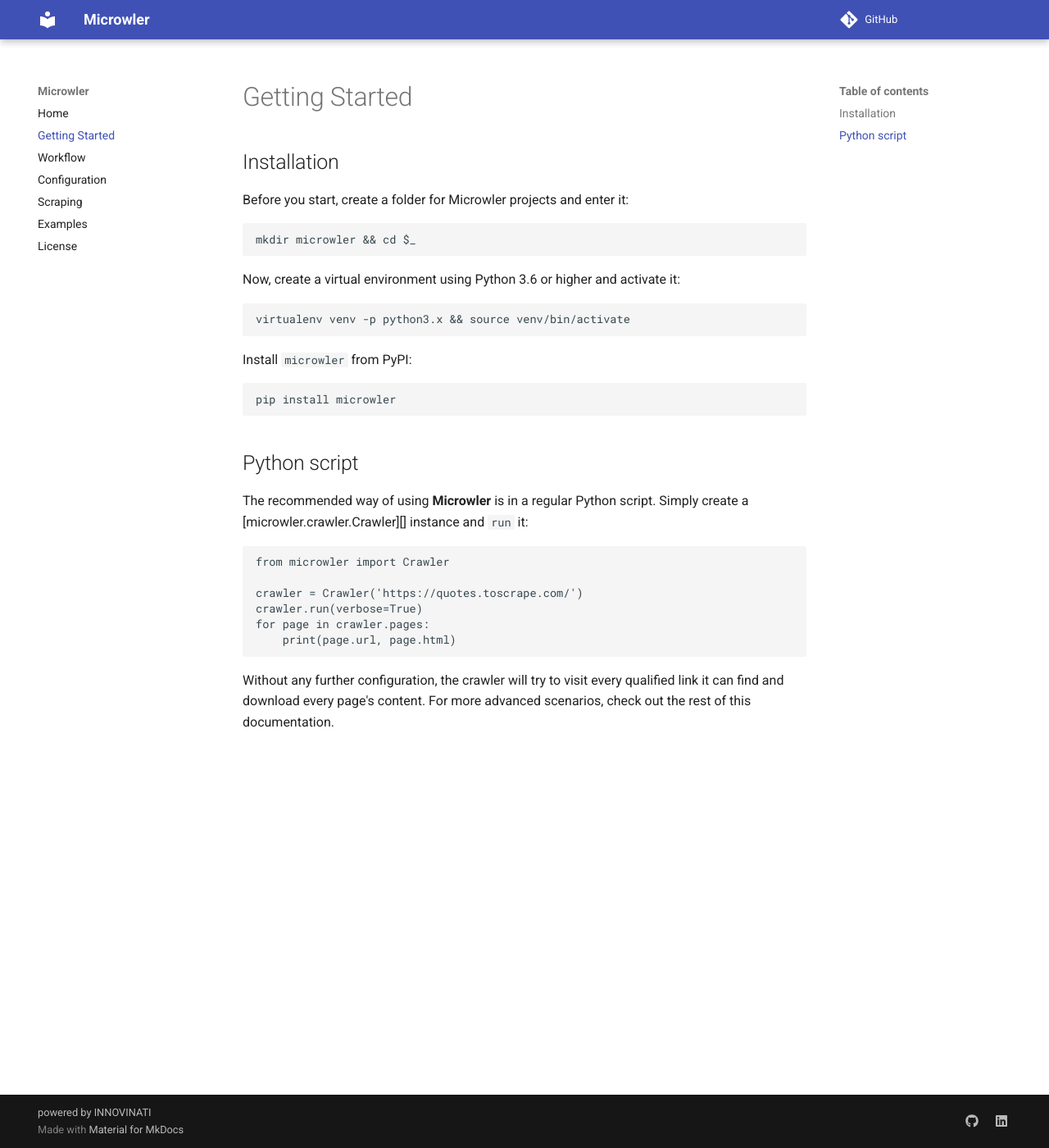
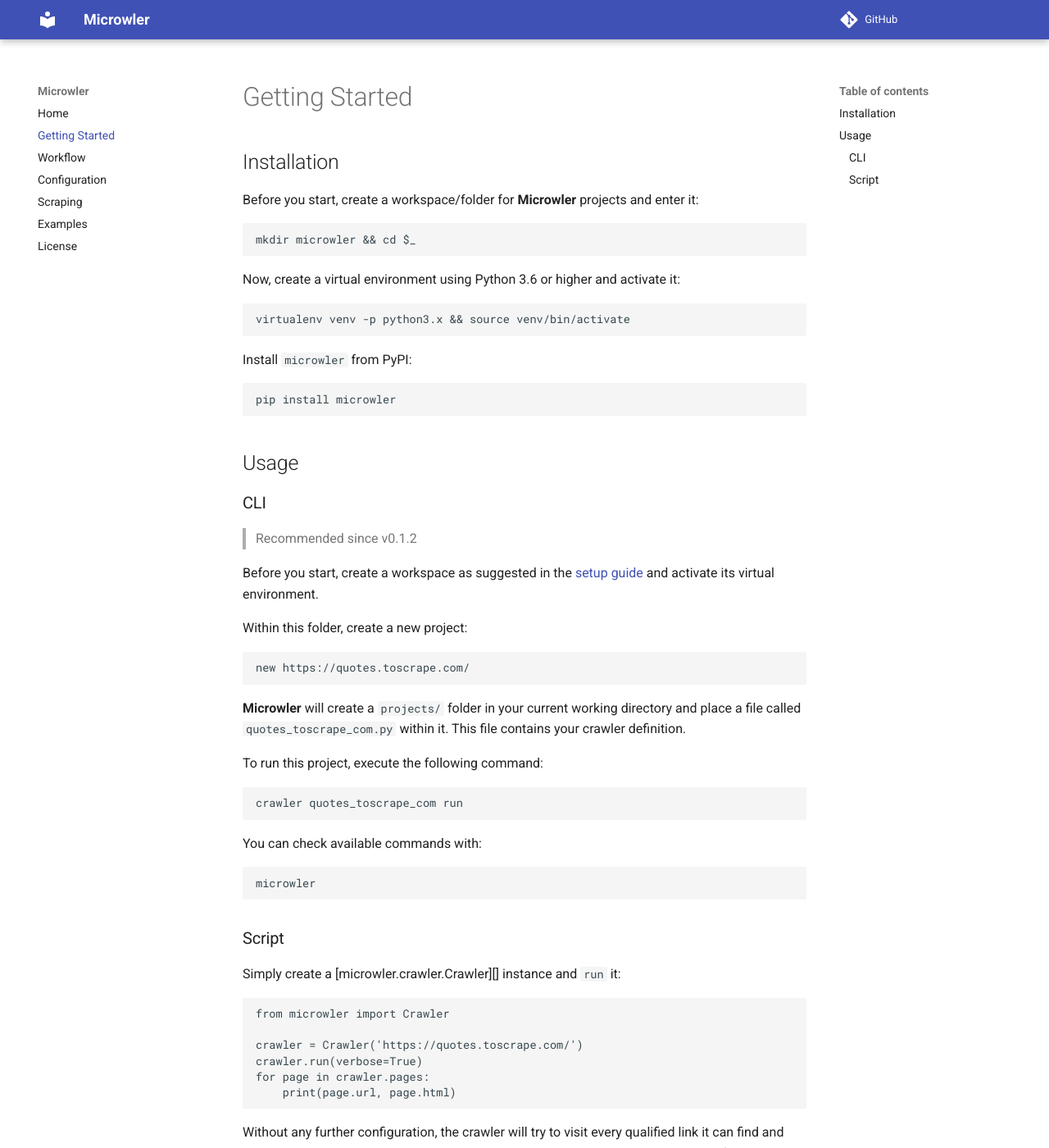
Before and after one commit to INNOVINATI/microwler, an MkDocs documentation site: the page built from docs/getting-started.md, in a window 1280 px wide and 1400 px high. Shown: the whole window at 82% size. Built offline with MkDocs 1.6.1 and Material for MkDocs 9.7.7, drawn with Linux system fonts in a browser that asks for light colours; comment, search, counter and statistics services are not loaded.

Commit message:
Integrate CLI

````diff
--- a/docs/getting-started.md
+++ b/docs/getting-started.md
@@ -1,7 +1,7 @@
 # Getting Started
 
 ## Installation
-Before you start, create a folder for Microwler projects and enter it:
+Before you start, create a workspace/folder for **Microwler** projects and enter it:
 ```bash
 mkdir microwler && cd $_
 ```
@@ -16,9 +16,32 @@
 pip install microwler
 ```
 
-## Python script
-The recommended way of using **Microwler** is in a regular Python script. Simply create a [microwler.crawler.Crawler][]
-instance and `run` it:
+## Usage
+### CLI
+> Recommended since v0.1.2
+
+Before you start, create a workspace as suggested in the [setup guide](#installation)
+and activate its virtual environment.
+
+Within this folder, create a new project:
+```bash
+new https://quotes.toscrape.com/
+```
+**Microwler** will create a `projects/` folder in your current working directory and place
+a file called `quotes_toscrape_com.py` within it. This file contains your crawler definition.
+
+To run this project, execute the following command:
+```bash
+crawler quotes_toscrape_com run
+```
+
+You can check available commands with:
+```bash
+microwler
+```
+
+### Script
+Simply create a [microwler.crawler.Crawler][] instance and `run` it:
 
 ```python
 from microwler import Crawler
--- a/setup.py
+++ b/setup.py
@@ -28,11 +28,12 @@
     python_requires='>=3.6, <4',
     install_requires=[
         'aiohttp', 'lxml', 'diskcache',
-        'prettytable', 'random-user-agent', 'html-text',
-        'completely', 'click'
+        'prettytable', 'random-user-agent',
+        'html-text', 'completely', 'click'
     ],
     entry_points='''
     [console_scripts]
+    microwler=microwler.cmd:microwler
     new=microwler.cmd:add_project
     crawler=microwler.cmd:crawler
     ''',
````
Also changed, not shown: README.md (+3 -2 lines), docs/license.md (+1 -1 lines), 2 other files.
